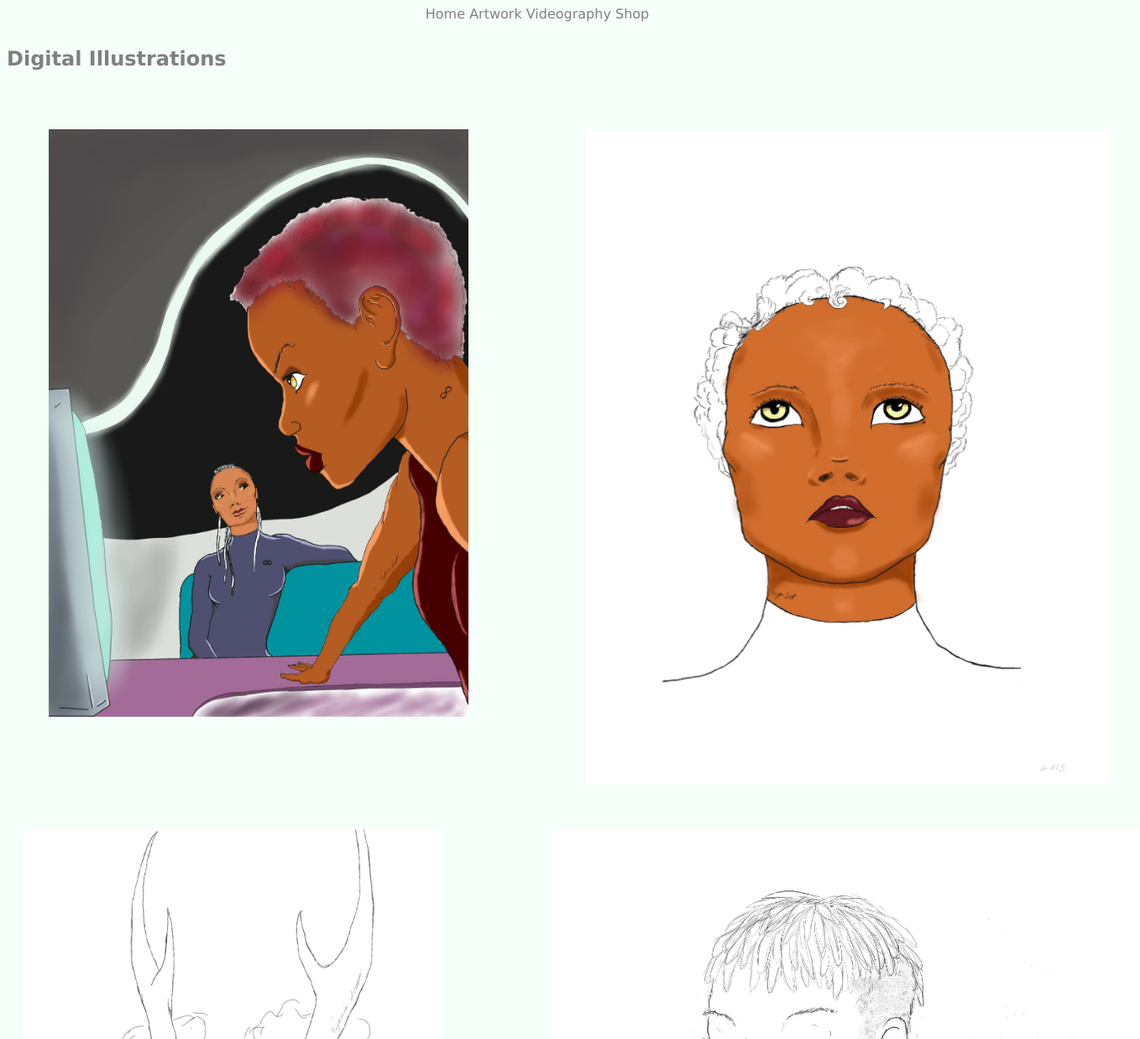
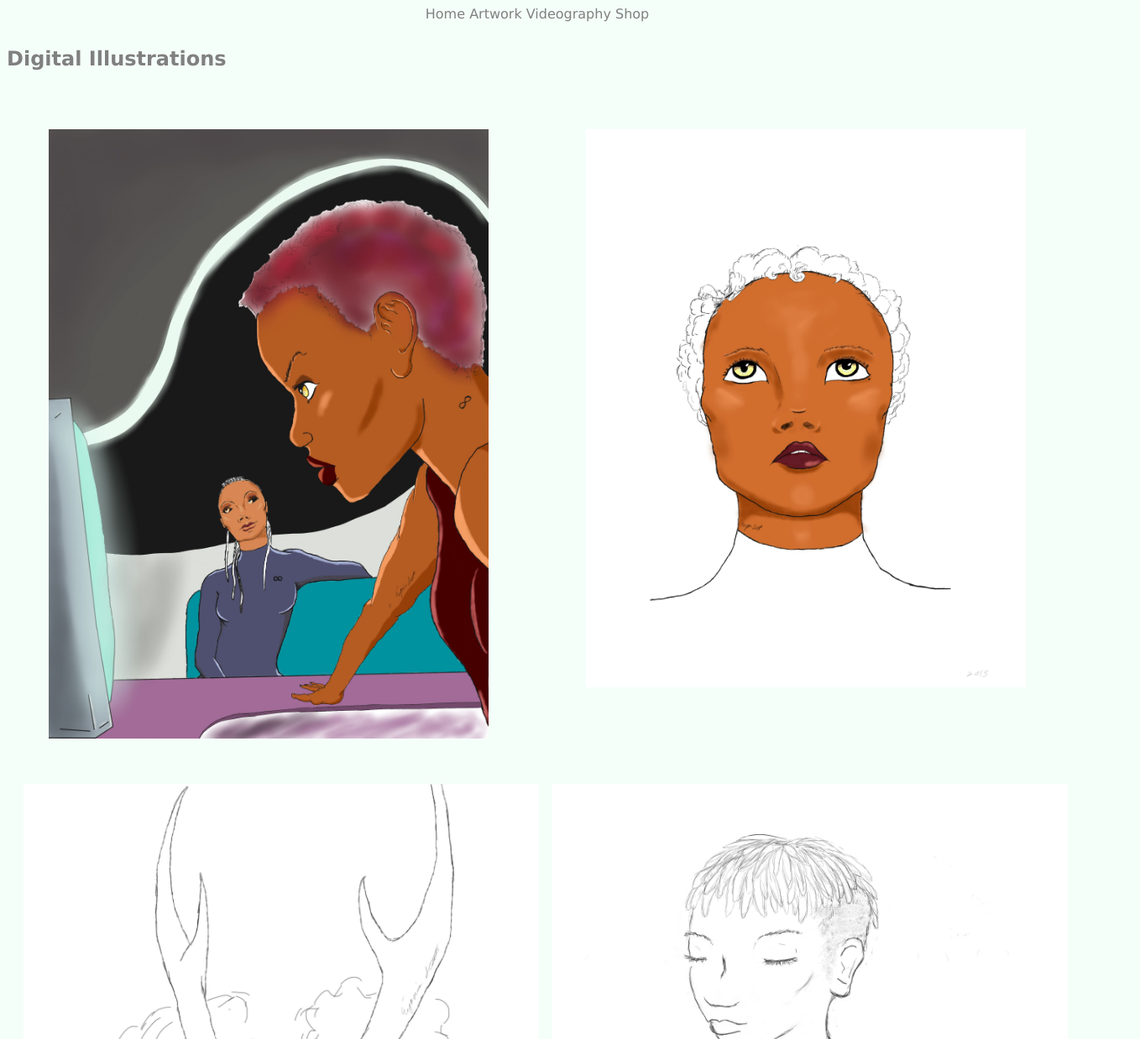
Before and after one commit to EyonScott/EyonScott.github.io, a plain HTML site: page art.html in a window 1280 px wide. Shown: the part 62-1300 px from the top of the page at 84% size, 1358 px wide, since content can reach past the window. Drawn offline with Linux system fonts and the light colour scheme.

Commit message:
adjust-width
adjust width percentages in HTML

```diff
--- a/art.html
+++ b/art.html
@@ -21,12 +21,16 @@
 	<div>
 		<h2 class="illustrations text-center">Digital Illustrations</h2>
 		<div class="row" id="bigdiv">
-			<div class="col-md-4"><img src="spacesigned.jpg" class="img-responsive" width="500" height="700"></div>
-			<div class="col-md-4"><img src="suicrangersigned.jpg" class="img-responsive" width="625" height="780"></div>
+			<div class="col-md-4"><img src="spacesigned.jpg" width=100%></div>
+			<!--width = 500, height = 700, class = img-responsive-->
+			<div class="col-md-4"><img src="suicrangersigned.jpg" width=100%></div>
+			<!--width = 625, height = 780-->
 		</div>
 		<div class="row" id="bigdiv2">
-			<div class="col-md-6"><img src="antlersigned.jpg" class="img-responsive" width="500" height="700"></div>
-			<div class="col-md-6"><img src="WarriorSigned.jpg" class="img-responsive" width="700" height="500"></div>
+			<div class="col-md-6"><img src="antlersigned.jpg" width=100%></div>
+			<!--width = 500, height = 700-->
+			<div class="col-md-6"><img src="WarriorSigned.jpg" width=100%></div>
+			<!--width = 700, height = 500-->
 
 
 
```
